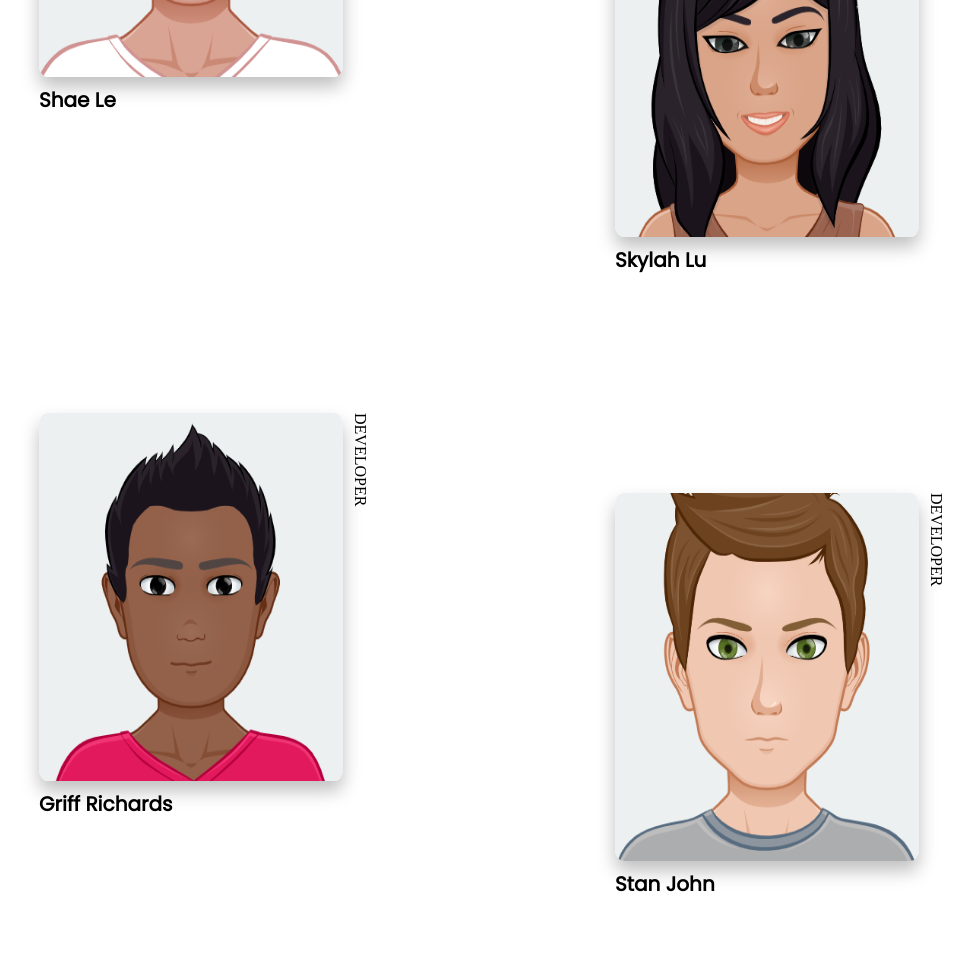
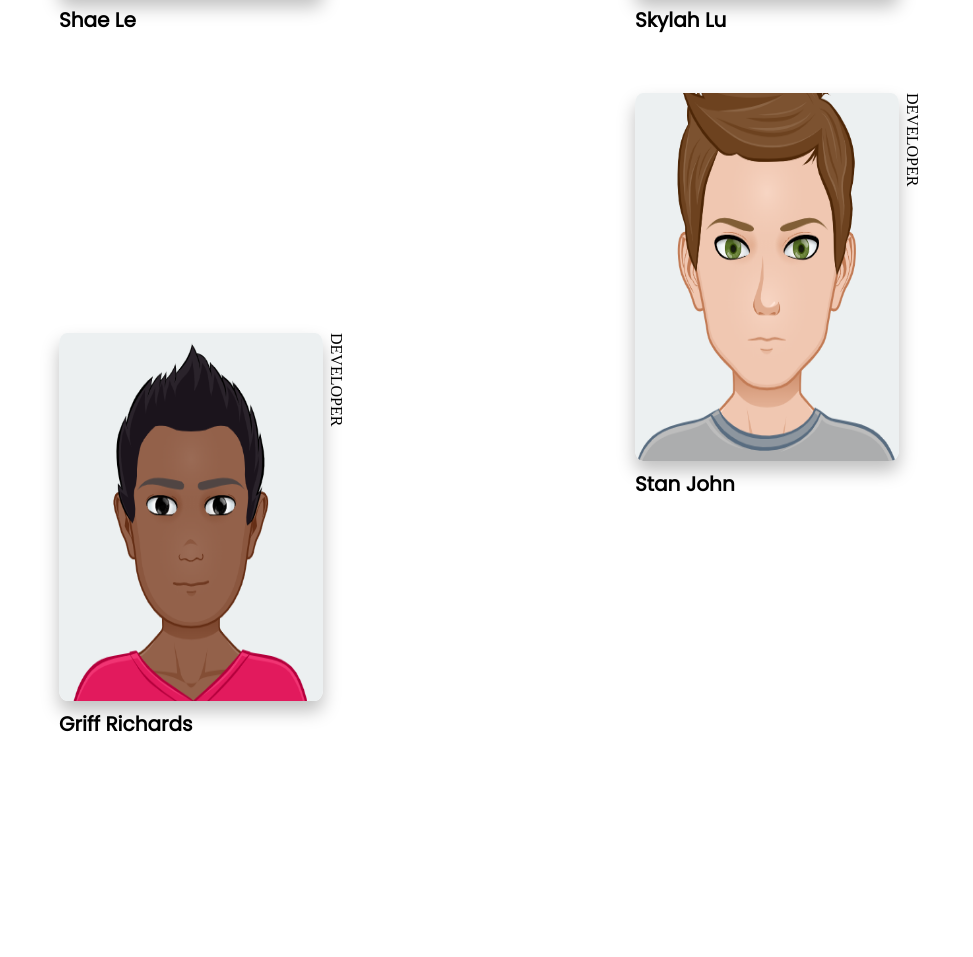
Before and after one commit to marntext/Team-Page, a plain HTML site: page index.html in a window 1280 px wide. Shown: the part 1425-2382 px from the top of the page, without its empty margins (141-1114 px from the left). After the commit the page ends 2222 px from the top, so only its background shows below. Drawn offline with Linux system fonts and the light colour scheme.

Commit message:
"Update HTML & CSS"

```diff
--- a/style.css
+++ b/style.css
@@ -65,15 +65,15 @@ p {
 }
 
 .box {
+    width: 37vh;
     height: 58vh;
-    width: 42vh;
     margin-left: 50px;
     margin-right: 50px;
     position: relative;
 }
 
 img {
-    width: 38vh;
+    width: 33vh;
     height:46vh ;
     border-radius: 3%;
     box-shadow: 0px 10px 18px 0px rgba(0, 0, 0, 0.25);
@@ -84,7 +84,7 @@ h3 {
     writing-mode: vertical-lr;
     position: absolute;
     top: 0;
-    right: 6px;
+    right: 10px;
     font-size: 16px;
     font-weight: lighter;
 }
@@ -94,29 +94,10 @@ h3 {
 }
 
 #box5 {
-    margin-top: 10vh;
+    margin-top: 30vh;
 }
 
-@media (max-width:1400px) {
-    /* .flex-container {
-        min-width: 700px;
-        height: auto;
-        justify-content: space-evenly;
-    }
-
-    .box {
-        height: 45vh;
-        width: 27vh;
-        margin-top: 40px;
-        margin-left: 2%;
-        margin-right: 3%;
-        position: relative;
-    } */
-
-    /* img {
-        width: 24vh;
-        height:36vh ;
-    } */
+@media (max-width:1000px) {
 
     #box2 {
         margin-top: 20vh;
@@ -130,7 +111,7 @@ h3 {
         margin-top: 20vh;
     }
 
-    @media (max-width:950px) {
+    @media (max-width:900px) {
         .flex-container {
             min-width: 700px;
             height: auto;
@@ -139,7 +120,7 @@ h3 {
 
         .box {
             height: 50vh;
-            width: 38vh;
+            width: 39vh;
             margin-top: 40px;
             margin-left: 2%;
             margin-right: 3%;
@@ -147,6 +128,11 @@ h3 {
         }
 
         img {
+            width: 34vh;
+            height:40vh ;
+        }
+
+        img {
             width: 35vh;
             height:40vh ;
         }
```
